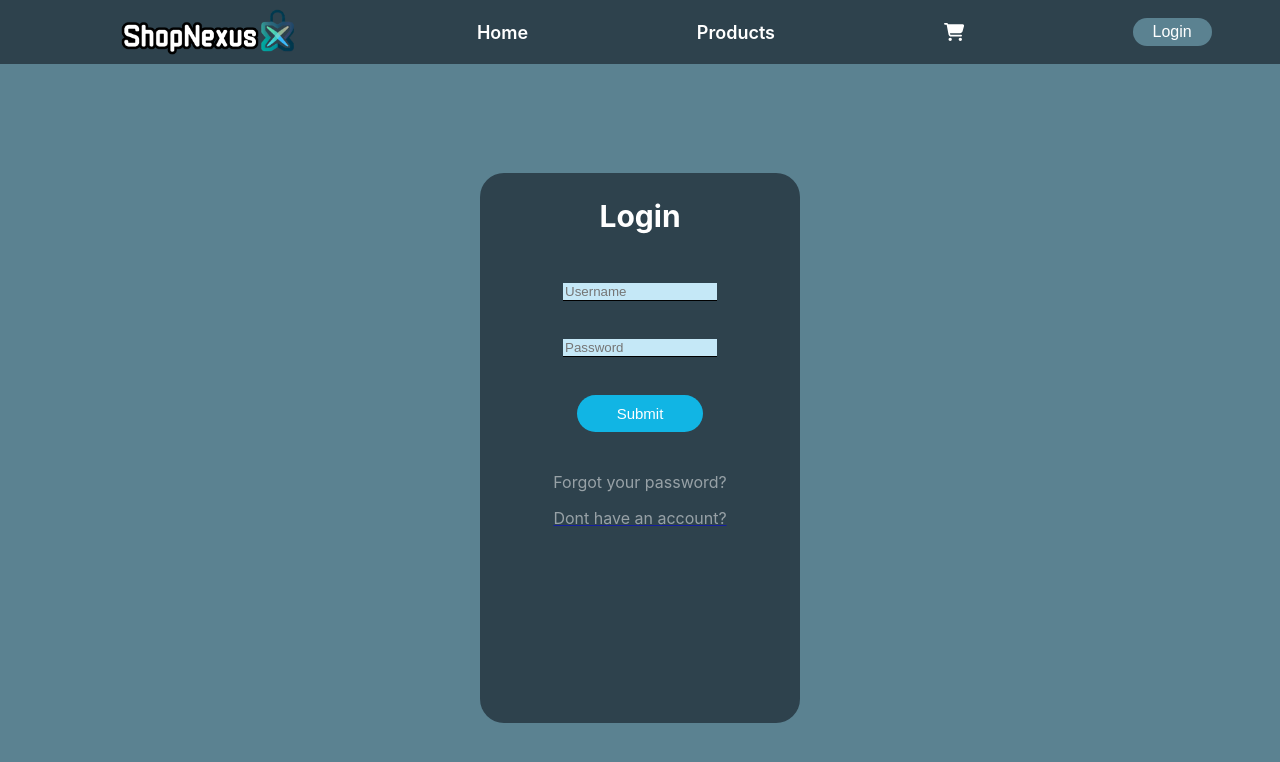
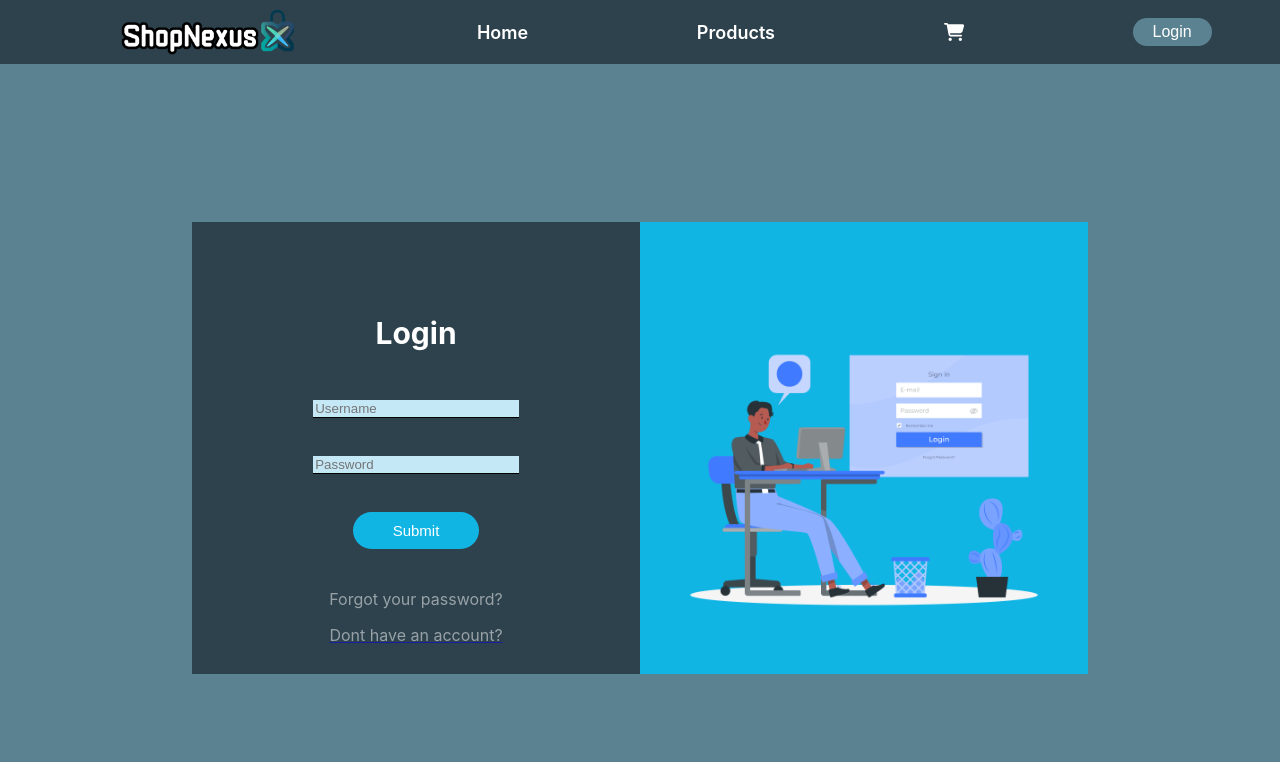
Before and after one commit to Tarik-Talic/ShopNexus, a React (Create React App) app: page /login in a window 1280 px wide. Shown: the top 762 px of the page. Built offline with nearby package versions, Linux system fonts and the light colour scheme; a web font is replaced by a local one.

Commit message:
register form style change

```diff
--- a/src/components/register-form/Form.css
+++ b/src/components/register-form/Form.css
@@ -5,21 +5,39 @@
   align-items: center;
   text-align: center;
 }
+.container {
+  display: flex;
+  background: #11b5e4;
+  width: 70%;
+}
+.input-container {
+  flex: 50%;
+  display: flex;
+  justify-content: center;
+  align-items: center;
+  background-color: #2e424d;
+}
+.image-container {
+  flex: 50%;
+}
+.image-container > img {
+  width: 100%;
+}
 
 .form-card {
-  background-color: #2e424d;
   color: white;
-  height: 550px;
-  width: 300px;
+  height: 70%;
+  width: 90%;
   padding: 0 10px;
-  border-radius: 24px;
   text-align: center;
   display: flex;
   flex-direction: column;
   align-items: center;
   gap: 1.5rem;
 }
-
+.singCard{
+  height: 90%;
+}
 .form-header {
   font-size: 30px;
   cursor: default;
--- a/src/components/register-form/login-page/Login.js
+++ b/src/components/register-form/login-page/Login.js
@@ -1,16 +1,17 @@
-import React, { useEffect, useState } from "react";
-import "../Form.css";
-import { Link } from "react-router-dom";
-import { useForm } from "react-hook-form";
-import { DevTool } from "@hookform/devtools";
-import SuccessForm from "../../../assets/Goal (1).gif";
+import React, { useEffect, useState } from 'react';
+import '../Form.css';
+import { Link } from 'react-router-dom';
+import Register from '../register-page/Register'
+import { useForm } from 'react-hook-form';
+import { DevTool } from '@hookform/devtools';
+import SuccessForm from '../../../assets/Goal (1).gif';
+import LoginForm from '../../../assets/Computer login-rafiki.png'
 
 function Login() {
   const [account, setAccount] = useState({
-    firstName: "",
-    password: "",
+    firstName: '',
+    password: '',
   });
-  console.log(account);
   const form = useForm();
   const { register, control, handleSubmit, formState, reset } = form;
   const { errors, isSubmitSuccessful } = formState;
@@ -21,7 +22,6 @@ function Login() {
         password: data.password,
       };
     });
-    console.log("form Submitted", data);
   };
   useEffect(() => {
     if (isSubmitSuccessful) {
@@ -30,7 +30,7 @@ function Login() {
   }, [isSubmitSuccessful, reset]);
   return (
     <div className="form-container">
-      {account.firstName && account.password === "admin" ? (
+      {account.firstName && account.password === 'admin' ? (
         <div className="flex-column align-center">
           <h2 className="successLoginHeader">You have succesfully loged in.</h2>
           <Link to="/products">
@@ -40,6 +40,8 @@ function Login() {
           <img alt="Succes" src={SuccessForm} />
         </div>
       ) : (
+        <div className='container'>
+          <div className='input-container'>
         <form className="form-card" onSubmit={handleSubmit(onSubmit)}>
           <h2 className="form-header">Login</h2>
           <input
@@ -47,8 +49,8 @@ function Login() {
             placeholder="Username"
             type="text"
             id="username"
-            {...register("username", {
-              required: "Username is required",
+            {...register('username', {
+              required: 'Username is required',
             })}
           ></input>
           <p className="errorMsg">{errors.username?.message}</p>
@@ -57,10 +59,10 @@ function Login() {
             placeholder="Password"
             type="password"
             id="password"
-            {...register("password", {
+            {...register('password', {
               required: {
                 value: true,
-                message: "Password is required",
+                message: 'Password is required',
               },
             })}
           ></input>
@@ -76,6 +78,11 @@ function Login() {
           </div>
           <DevTool control={control} />
         </form>
+        </div>
+        <div className='image-container'>
+          <img src={LoginForm}/>
+        </div>
+        </div>
       )}
     </div>
   );
--- a/src/components/register-form/register-page/Register.js
+++ b/src/components/register-form/register-page/Register.js
@@ -1,7 +1,7 @@
 import React from "react";
 import "../Form.css";
 import { useState, useEffect } from "react";
-
+import SingUp from '../../../assets/Sign up-bro.png'
 import { useForm } from "react-hook-form";
 import { DevTool } from "@hookform/devtools";
 function Register() {
@@ -30,15 +30,17 @@ function Register() {
   return (
     <>
       <div className="form-container ">
-        <form className="form-card" onSubmit={handleSubmit(onSubmit)}>
+        <div className="container">
+          <div className="input-container">
+            <form className="form-card singCard" onSubmit={handleSubmit(onSubmit)}>
               <h2 className="form-header">Register</h2>
               <input
                 className="name-input"
                 placeholder="First Name"
                 type="text"
                 id="firstName"
-            {...register("firstName", {
-              required: "Name is required",
+                {...register('firstName', {
+                  required: 'Name is required',
                 })}
               />
               <p className="errorMsg">{errors.firstName?.message}</p>
@@ -47,10 +49,10 @@ function Register() {
                 placeholder="Last Name"
                 type="text"
                 id="lastName"
-            {...register("lastName", {
+                {...register('lastName', {
                   required: {
                     value: true,
-                message: "Last Name is required",
+                    message: 'Last Name is required',
                   },
                 })}
               />
@@ -60,10 +62,10 @@ function Register() {
                 placeholder="Username"
                 type="text"
                 id="username"
-            {...register("username", {
+                {...register('username', {
                   required: {
                     value: true,
-                message: "Username is required",
+                    message: 'Username is required',
                   },
                 })}
               />
@@ -73,10 +75,10 @@ function Register() {
                 placeholder="Phone Number"
                 type="number"
                 id="phoneNumber"
-            {...register("number", {
+                {...register('number', {
                   required: {
                     value: true,
-                message: "Number is required",
+                    message: 'Number is required',
                   },
                 })}
               />
@@ -86,10 +88,10 @@ function Register() {
                 placeholder="Date of Birth"
                 type="date"
                 id="date"
-            {...register("date", {
+                {...register('date', {
                   required: {
                     value: true,
-                message: "Date is required",
+                    message: 'Date is required',
                   },
                 })}
               />
@@ -101,6 +103,11 @@ function Register() {
               <DevTool control={control} />
             </form>
           </div>
+          <div className="image-container">
+            <img src={SingUp} />
+          </div>
+        </div>
+      </div>
     </>
   );
 }
```
Also changed, not shown: src/assets/Computer login-rafiki.png (added). Lines whose indentation alone changed are shown as unchanged.
